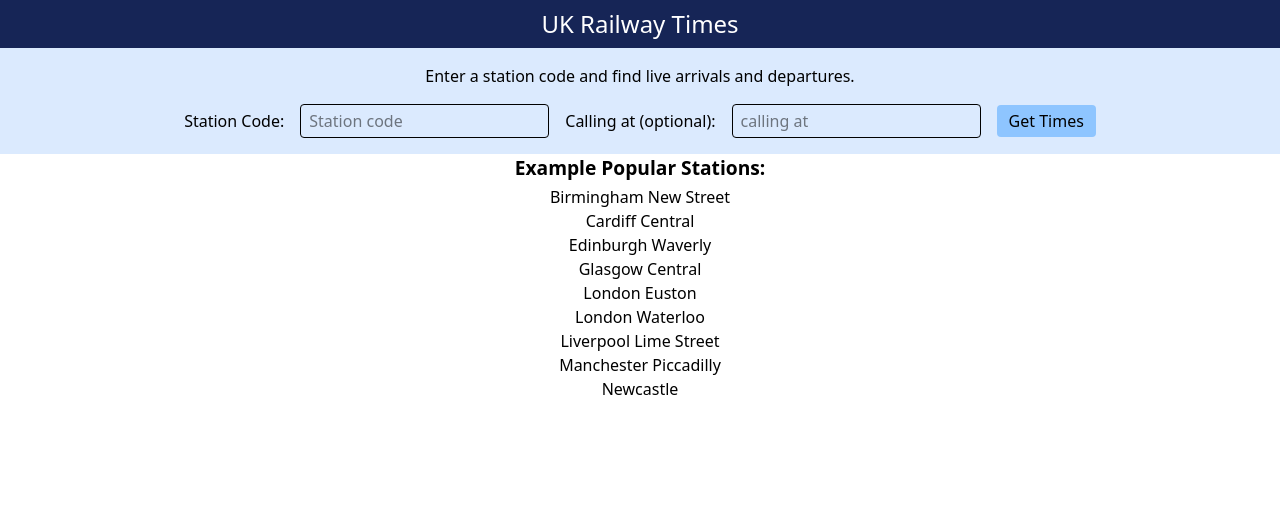
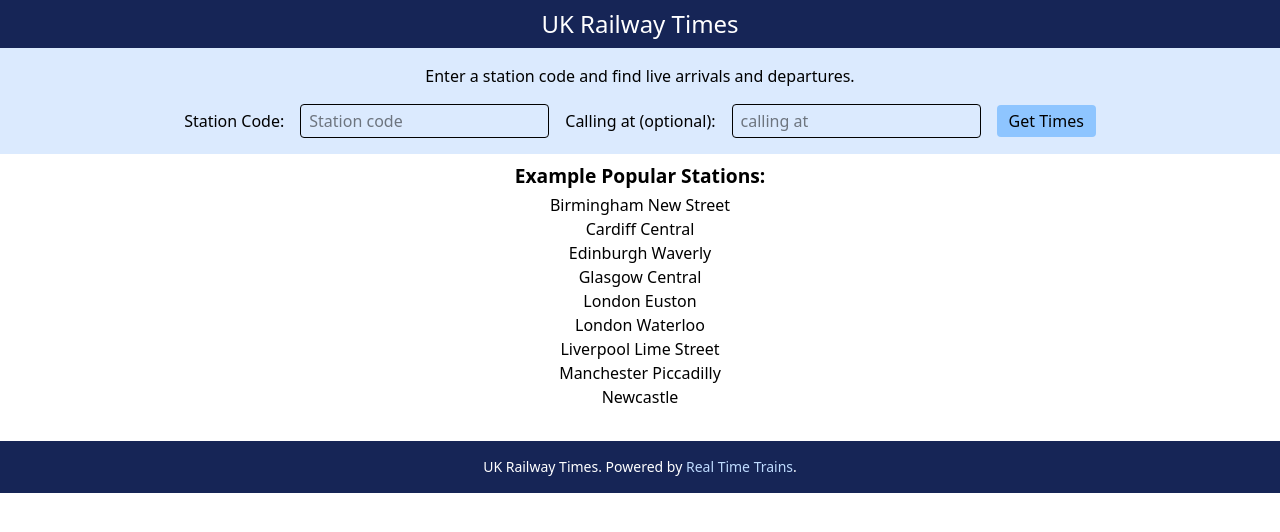
Before and after one commit to JackCo100/rail-times, a React (Vite) app in the folder client/: page / in a window 1280 px wide. Shown: the top 532 px of the page. Built offline with nearby package versions, Linux system fonts and the light colour scheme.

Commit message:
Add footer, code cleanup

```diff
--- a/client/src/App.jsx
+++ b/client/src/App.jsx
@@ -5,6 +5,7 @@ import InfoModal from './Components/infoModal/InfoModal.jsx';
 import { useState } from 'react';
 import axios from 'axios';
 import Favourites from './Components/Favourites/Favourites.jsx';
+import Footer from './components/footer/footer.jsx';
 
 function App() {
   const [stationCode, setStationCode] = useState('');
@@ -75,7 +76,7 @@ function App() {
   return (
     <>
       <NavBar handleSubmit={handleSubmit} handleStnCodeChange={handleStnCodeChange} handleViaCodeChange={handleViaCodeChange} stationCode={stationCode} viaCode={viaCode}/>
-      <div className='md:w-3/4 lg:w-3/4 m-auto p-2"'>
+      <div className="md:w-3/4 lg:w-3/4 m-auto p-2">
       {results != null ? <div className="results">
           <ResultsBoard data={results} setServiceUid={setServiceUid} setFavourites={setFavourites}  favourites={favourites}/>
         </div>  :
@@ -104,6 +105,7 @@ function App() {
         serviceUid != null ? <InfoModal data={results} serviceUid={serviceUid} stationCode= {stationCode} setShowModal={setShowModal} setServiceUid={setServiceUid}/> : ""
       }
       </div>
+      <Footer />
     </>
   )
 }
--- /dev/null
+++ b/client/src/components/footer/footer.jsx
@@ -0,0 +1,11 @@
+export default function Footer() {
+  return (
+    <footer className="bg-blue-950 border-blue-600 mt-6 pt-4 pb-4 static bottom-0 w-full">
+      <div className="w-full flex justify-between ">
+        <p className="text-white text-sm text-center w-full">
+          UK Railway Times. Powered by <a href="" className="text-blue-200 hover:text-white transition-colors">Real Time Trains</a>.
+        </p>
+      </div>
+    </footer>
+  );
+}
```
Also changed, not shown: client/src/components/infoModal/InfoModal.jsx (+5 -5 lines), client/src/components/navBar/NavBar.jsx (+7 -7 lines).
